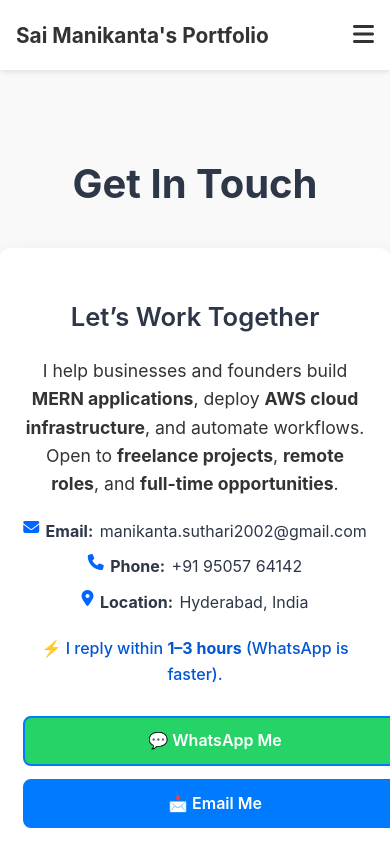
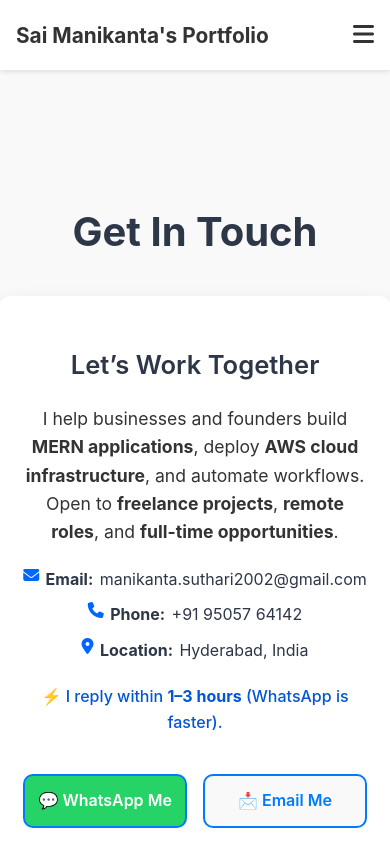
Before and after one commit to Mani9505764142/my-portfolio, a React (Create React App) app: page /contact in a window 390 px wide. Shown: the top 844 px of the page. Built offline with nearby package versions, Linux system fonts and the light colour scheme.

Commit message:
fix: mobile CTA layout + improved conversion buttons

```diff
--- a/src/components/Contact.css
+++ b/src/components/Contact.css
@@ -1,11 +1,12 @@
 /* Container */
 .contact-section {
-  padding: 3rem 1rem;
+  padding: 6rem 1rem 3rem; /* TOP FIX APPLIED */
   background: #f9f9f9;
   display: flex;
   flex-direction: column;
   align-items: center;
 }
+
 
 .contact-section h2 {
   font-size: 2.5rem;
@@ -136,44 +137,37 @@
 
 .whatsapp-btn {
   background: #25D366;
-  padding: 10px 18px;
-  border-radius: 8px;
-  font-weight: 600;
-  text-decoration: none;
-  color: white;
-  transition: all 0.2s ease;
+  color: #fff;
 }
-
 .whatsapp-btn:hover {
   background: #1da851;
-  transform: scale(1.05);
 }
 
 .email-btn {
-  background: #007bff;
-  padding: 10px 18px;
-  border-radius: 8px;
-  font-weight: 600;
-  text-decoration: none;
-  color: white;
-  transition: all 0.2s ease;
+  background: #f9f9f9;
+  border: 2px solid #007bff;
+  color: #007bff;
 }
-
 .email-btn:hover {
-  background: #0056d6;
-  transform: scale(1.05);
+  background: #e8f2ff;
 }
 
 /* Responsive Fix */
 @media (max-width: 600px) {
   .contact-options {
-    flex-direction: column;
-    gap: 0.8rem;
+    justify-content: center;
+     width: 100%;
   }
 
   .whatsapp-btn,
   .email-btn {
-    width: 100%;
-    text-align: center;
+    width: 90%;
+    max-width: 330px;
+    margin: 0.6rem auto;
+    padding: 12px 0;
+    border-radius: 10px;
+    font-size: 1rem;
+    display: block;
+   font-weight: 600;
   }
 }
```
